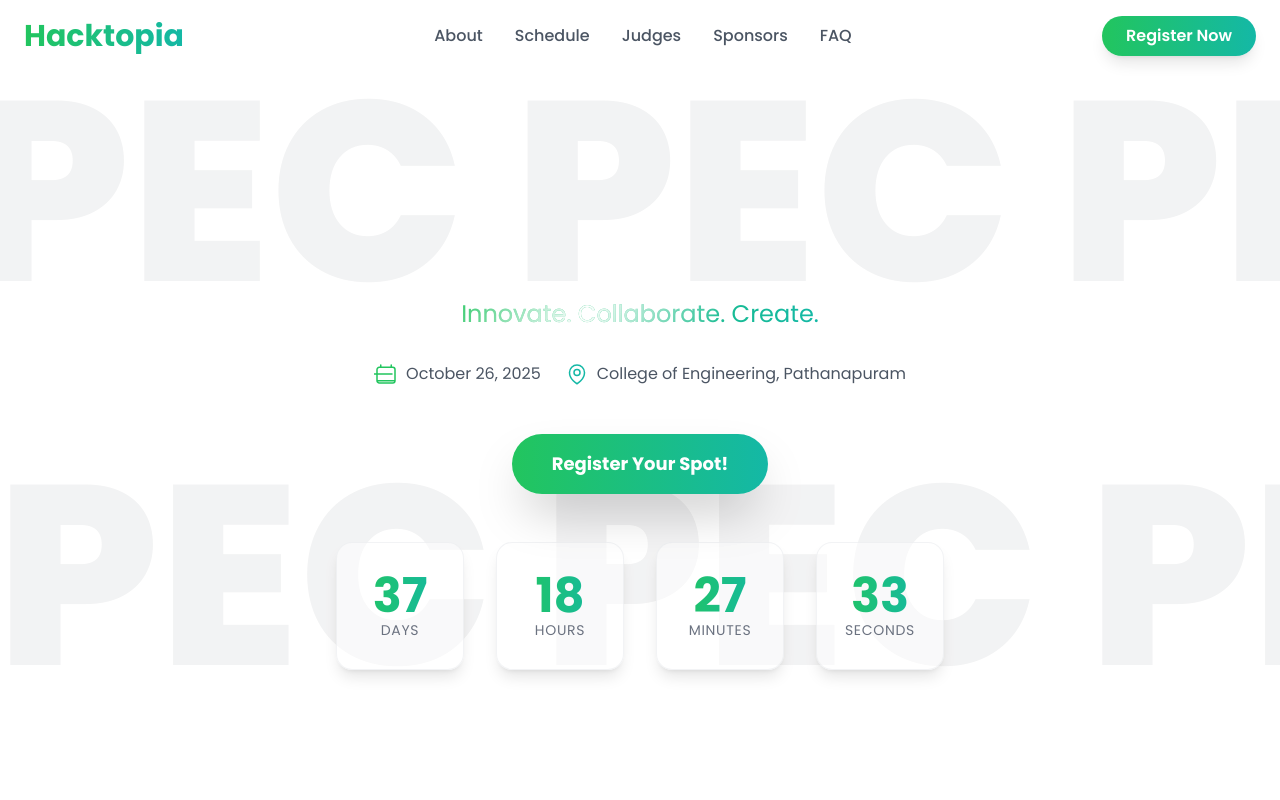
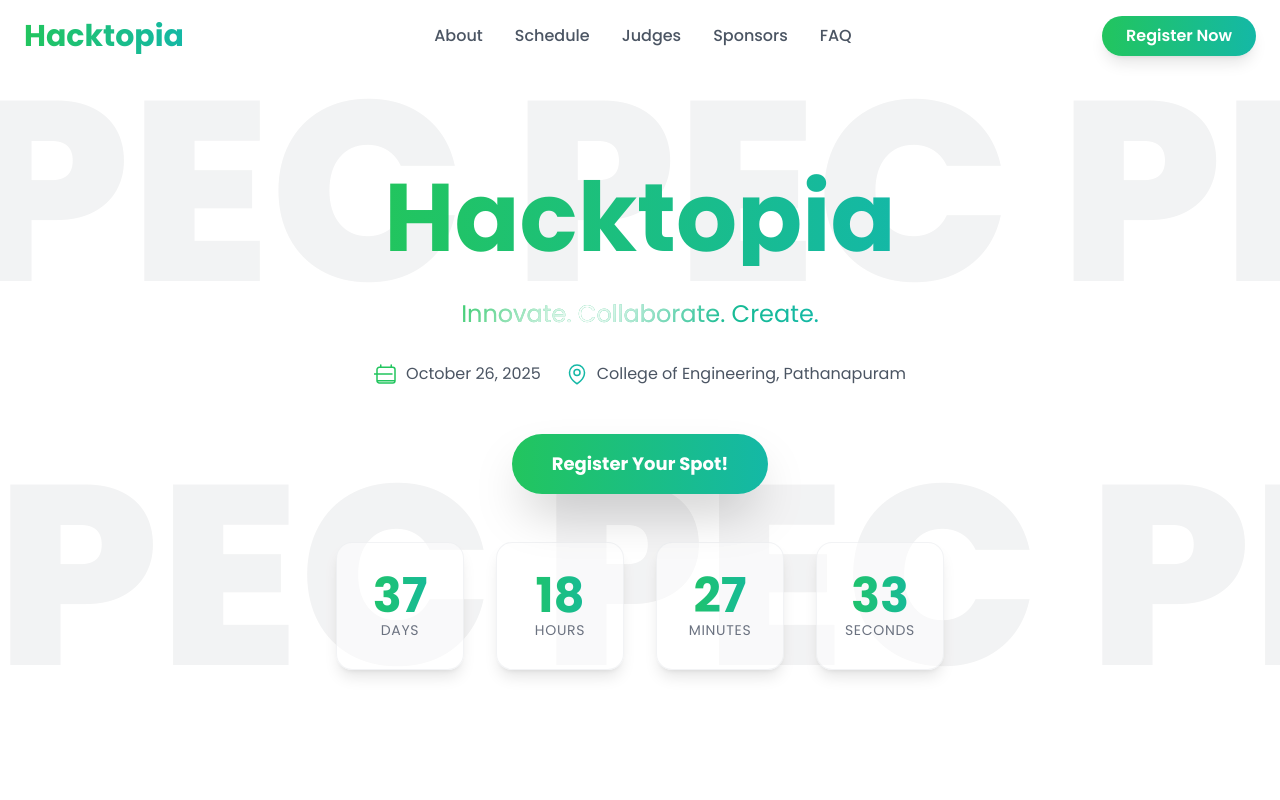
Before and after one commit to KingAkku/Hacktopia, a React (Vite) app: page / in a window 1280 px wide. Shown: the top 800 px of the page. Built offline with nearby package versions, Linux system fonts and the light colour scheme.

Commit message:
fix: Apply specific gradient to Hacktopia hero title
This commit adjusts the styling for the Hacktopia hero title to ensure the specific linear gradient is applied, addressing a visual inconsistency. The necessary CSS class has been added to the `index.html` and applied to the `Hero.tsx` component.

```diff
--- a/components/Hero.tsx
+++ b/components/Hero.tsx
@@ -23,7 +23,7 @@ const Hero: React.FC = () => {
           <SplitText
             tag="h1"
             text="Hacktopia"
-            className="text-6xl md:text-8xl font-bold text-transparent bg-clip-text bg-gradient-to-r from-green-500 to-teal-500"
+            className="text-6xl md:text-8xl font-bold hero-title-hacktopia"
             splitType="words"
             triggerOnScroll={false}
           />
--- a/index.html
+++ b/index.html
@@ -34,6 +34,13 @@
       .animate-shine {
         animation-name: shine;
       }
+      /* Fix for Hacktopia hero title */
+      .hero-title-hacktopia .split-word {
+        color: transparent;
+        background-clip: text;
+        -webkit-background-clip: text;
+        background-image: linear-gradient(to right, #22c55e, #14b8a6);
+      }
     </style>
     <script type="importmap">
 {
```
